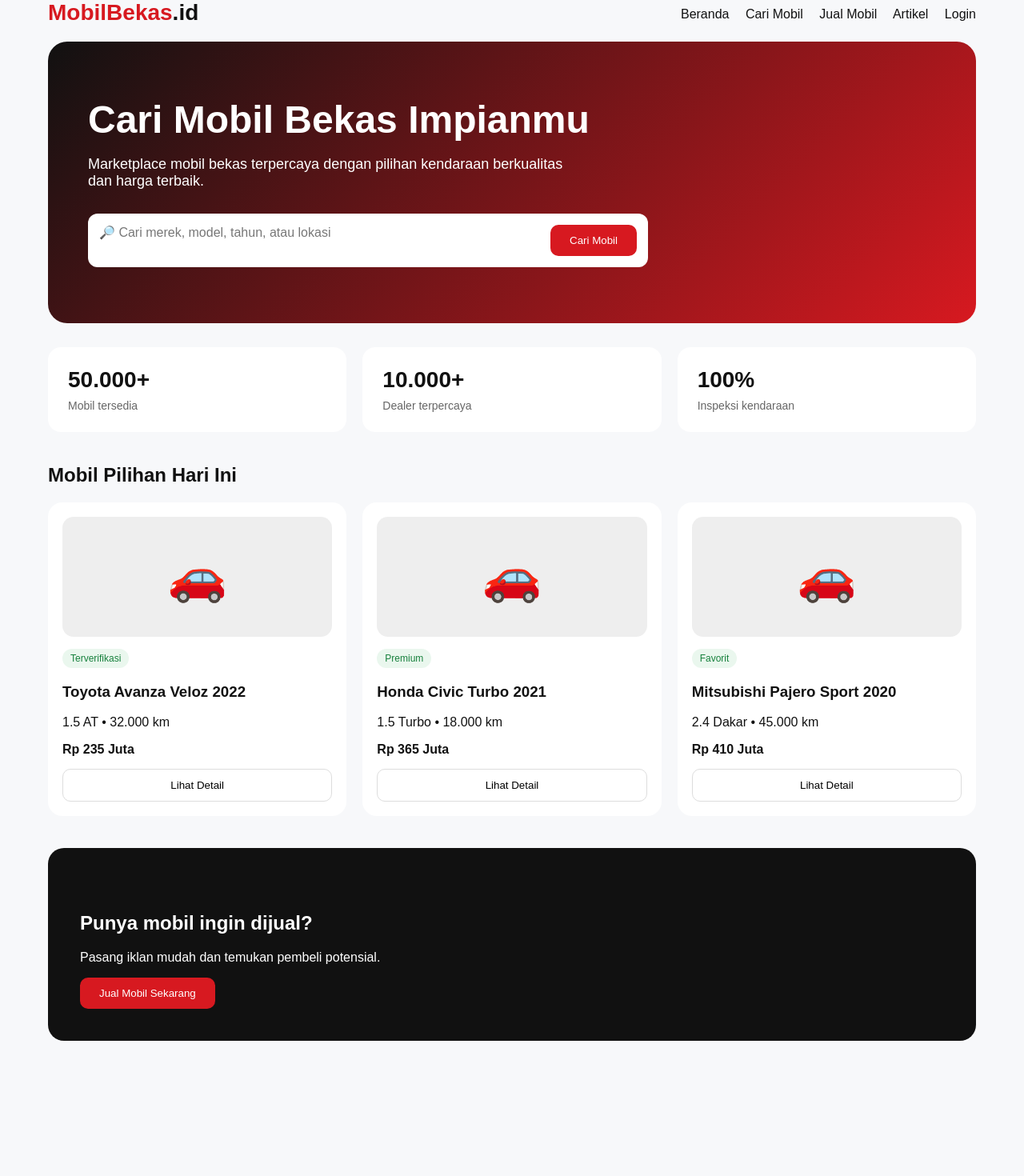
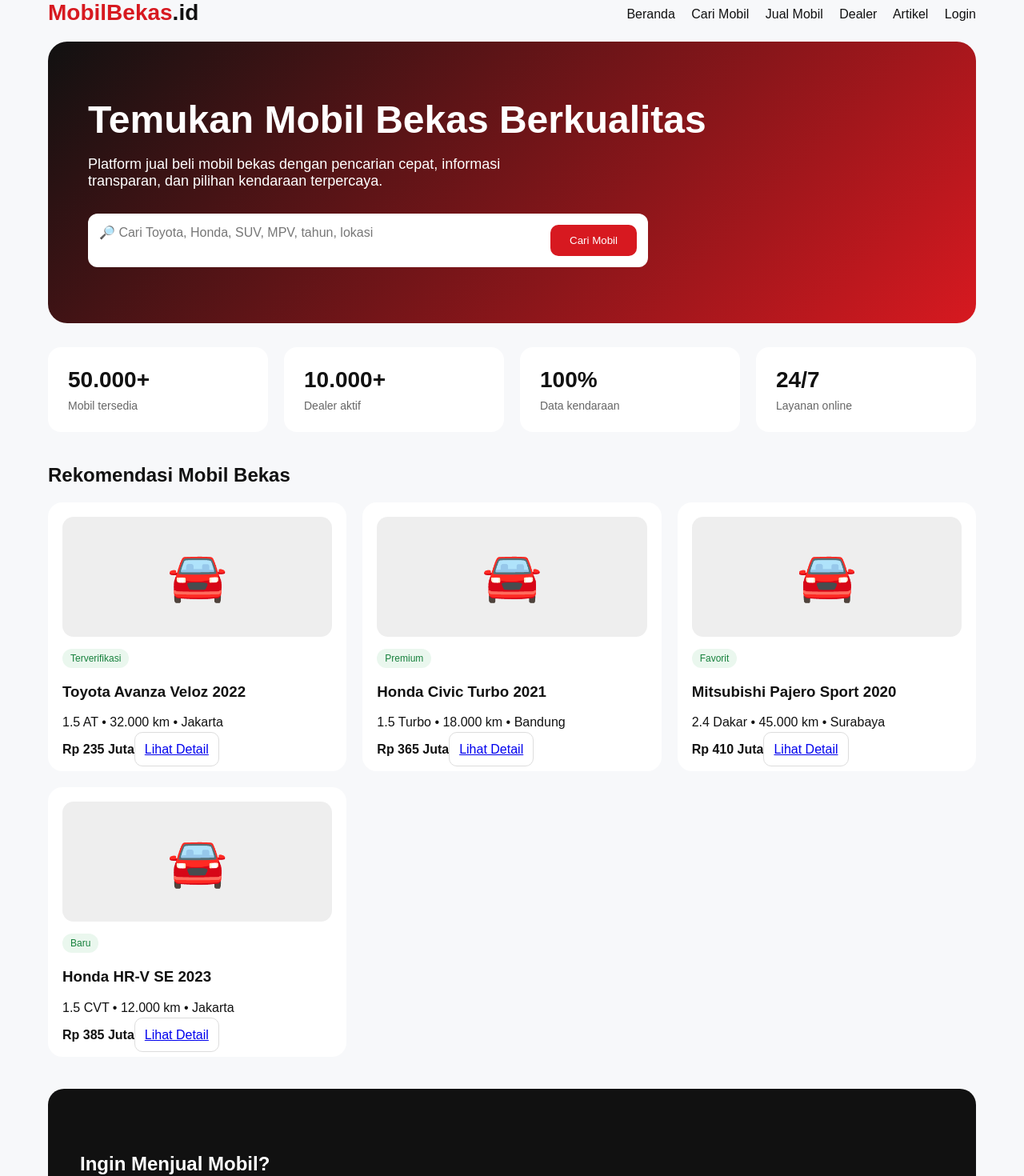
Before and after one commit to adnanyogi88-dev/mobilbekas.id-, a Next.js app: page / in a window 1280 px wide. Shown: the part 40-1510 px from the top of the page at 80% size. Before the commit the page ends 1361 px from the top, so only its background shows below. Built offline with nearby package versions, Linux system fonts and the light colour scheme.

Commit message:
feat: upgrade marketplace homepage with listings and search sections

```diff
--- a/app/page.tsx
+++ b/app/page.tsx
@@ -1,18 +1,31 @@
 const cars = [
- {name:'Toyota Avanza Veloz 2022',price:'Rp 235 Juta',meta:'1.5 AT • 32.000 km',tag:'Terverifikasi'},
- {name:'Honda Civic Turbo 2021',price:'Rp 365 Juta',meta:'1.5 Turbo • 18.000 km',tag:'Premium'},
- {name:'Mitsubishi Pajero Sport 2020',price:'Rp 410 Juta',meta:'2.4 Dakar • 45.000 km',tag:'Favorit'}
+ {id:'avanza-2022',name:'Toyota Avanza Veloz 2022',price:'Rp 235 Juta',meta:'1.5 AT • 32.000 km • Jakarta',tag:'Terverifikasi'},
+ {id:'civic-2021',name:'Honda Civic Turbo 2021',price:'Rp 365 Juta',meta:'1.5 Turbo • 18.000 km • Bandung',tag:'Premium'},
+ {id:'pajero-2020',name:'Mitsubishi Pajero Sport 2020',price:'Rp 410 Juta',meta:'2.4 Dakar • 45.000 km • Surabaya',tag:'Favorit'},
+ {id:'hrv-2023',name:'Honda HR-V SE 2023',price:'Rp 385 Juta',meta:'1.5 CVT • 12.000 km • Jakarta',tag:'Baru'}
 ];
 
 export default function Home(){
  return <main className="page">
-  <header className="nav"><b>MobilBekas<span>.id</span></b><nav>Beranda　 Cari Mobil　 Jual Mobil　 Artikel　 Login</nav></header>
+  <header className="nav"><b>MobilBekas<span>.id</span></b><nav>Beranda　 Cari Mobil　 Jual Mobil　 Dealer　 Artikel　 Login</nav></header>
+
   <section className="hero">
-   <div><h1>Cari Mobil Bekas Impianmu</h1><p>Marketplace mobil bekas terpercaya dengan pilihan kendaraan berkualitas dan harga terbaik.</p>
-   <div className="search">🔎 Cari merek, model, tahun, atau lokasi <button>Cari Mobil</button></div></div>
+   <div>
+    <h1>Temukan Mobil Bekas Berkualitas</h1>
+    <p>Platform jual beli mobil bekas dengan pencarian cepat, informasi transparan, dan pilihan kendaraan terpercaya.</p>
+    <div className="search">🔎 Cari Toyota, Honda, SUV, MPV, tahun, lokasi <button>Cari Mobil</button></div>
+   </div>
   </section>
-  <section className="stats"><div>50.000+<small>Mobil tersedia</small></div><div>10.000+<small>Dealer terpercaya</small></div><div>100%<small>Inspeksi kendaraan</small></div></section>
-  <section><h2>Mobil Pilihan Hari Ini</h2><div className="grid">{cars.map(c=><article key={c.name}><div className="photo">🚗</div><label>{c.tag}</label><h3>{c.name}</h3><p>{c.meta}</p><strong>{c.price}</strong><button className="detail">Lihat Detail</button></article>)}</div></section>
-  <section className="cta"><h2>Punya mobil ingin dijual?</h2><p>Pasang iklan mudah dan temukan pembeli potensial.</p><button>Jual Mobil Sekarang</button></section>
+
+  <section className="stats">
+   <div>50.000+<small>Mobil tersedia</small></div>
+   <div>10.000+<small>Dealer aktif</small></div>
+   <div>100%<small>Data kendaraan</small></div>
+   <div>24/7<small>Layanan online</small></div>
+  </section>
+
+  <section><h2>Rekomendasi Mobil Bekas</h2><div className="grid">{cars.map(c=><article key={c.id}><div className="photo">🚘</div><label>{c.tag}</label><h3>{c.name}</h3><p>{c.meta}</p><strong>{c.price}</strong><a className="detail" href={`/mobil/${c.id}`}>Lihat Detail</a></article>)}</div></section>
+
+  <section className="cta"><h2>Ingin Menjual Mobil?</h2><p>Buat iklan kendaraan dan jangkau calon pembeli lebih cepat.</p><button>Pasang Iklan Gratis</button></section>
  </main>
 }
```
